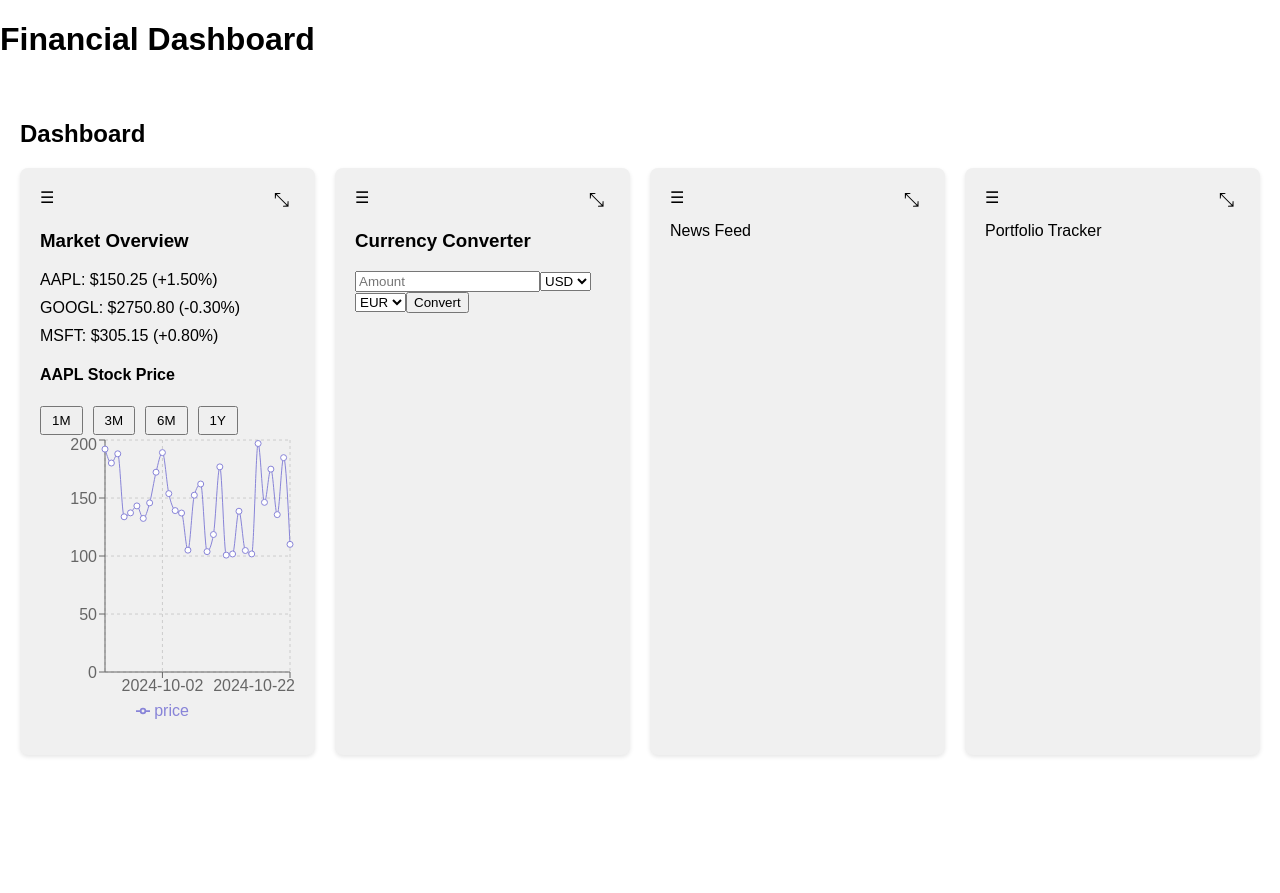
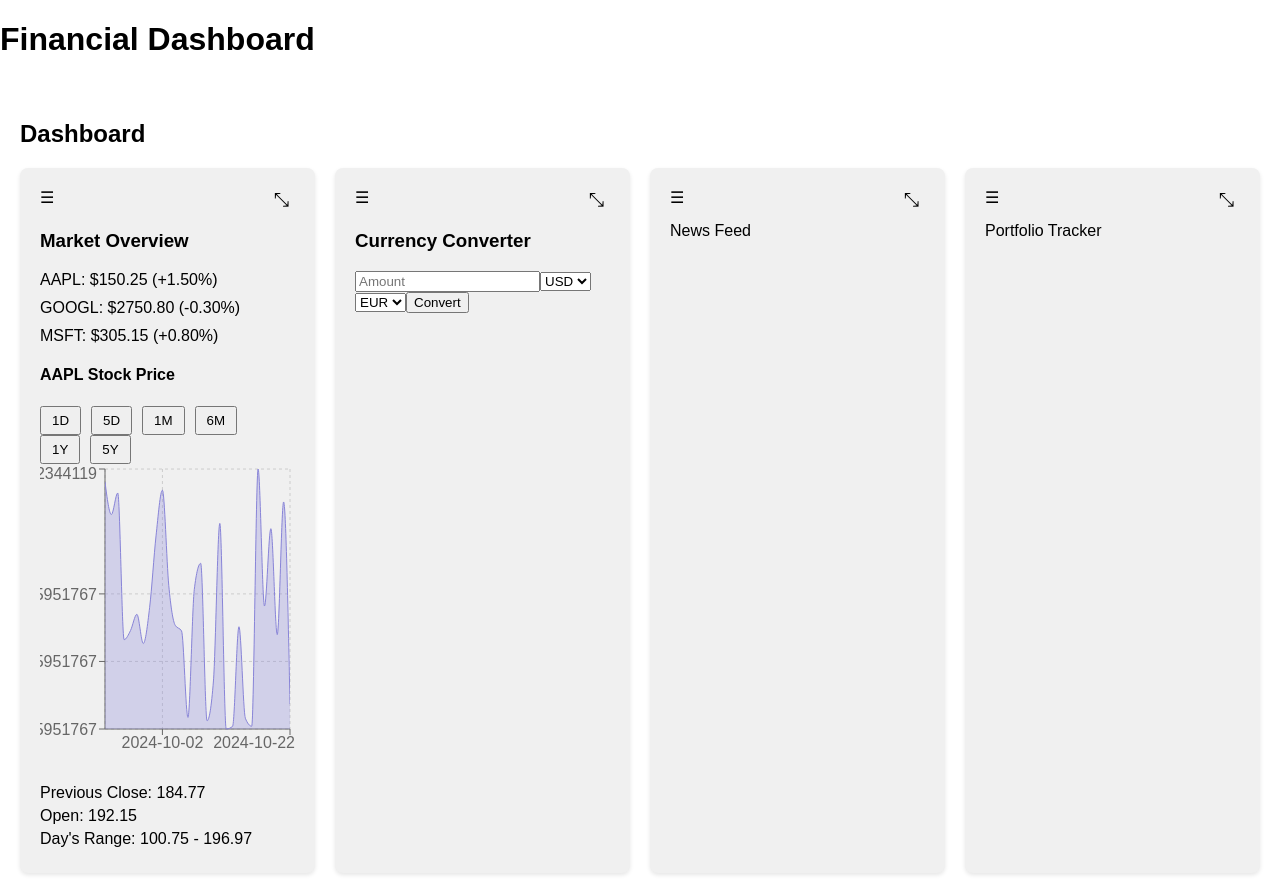
Before and after one commit to craiglawsonnn/financialDashboard, a Next.js app: page / in a window 1280 px wide. Before the commit the page ends 800 px from the top, so only its background shows below. Built offline with nearby package versions, Linux system fonts and the light colour scheme.

Commit message:
Changing style of graph

```diff
--- a/src/components/Dashboard.tsx
+++ b/src/components/Dashboard.tsx
@@ -38,7 +38,7 @@ const Dashboard: React.FC = () => {
             <div
               {...provided.droppableProps}
               ref={provided.innerRef}
-              className={`dashboard-grid ${fullscreenTile ? 'fullscreen' : ''}`}
+              className={`dashboard-grid ${fullscreenTile ? 'has-fullscreen' : ''}`}
             >
               {tiles.map((tile, index) => (
                 <Draggable key={tile.id} draggableId={tile.id} index={index}>
--- a/src/components/MarketOverview.tsx
+++ b/src/components/MarketOverview.tsx
@@ -1,5 +1,5 @@
 import React, { useEffect, useState } from 'react';
-import { LineChart, Line, XAxis, YAxis, CartesianGrid, Tooltip, Legend, ResponsiveContainer } from 'recharts';
+import { AreaChart, Area, XAxis, YAxis, CartesianGrid, Tooltip, ResponsiveContainer } from 'recharts';
 
 type FinancialData = {
   symbol: string;
@@ -77,22 +77,29 @@ const MarketOverview: React.FC = () => {
       {selectedStock && (
         <div>
           <h4>{selectedStock} Stock Price</h4>
-          <div>
+          <div className="time-range-buttons">
+            <button onClick={() => setTimeRange('1D')}>1D</button>
+            <button onClick={() => setTimeRange('5D')}>5D</button>
             <button onClick={() => setTimeRange('1M')}>1M</button>
-            <button onClick={() => setTimeRange('3M')}>3M</button>
             <button onClick={() => setTimeRange('6M')}>6M</button>
             <button onClick={() => setTimeRange('1Y')}>1Y</button>
+            <button onClick={() => setTimeRange('5Y')}>5Y</button>
           </div>
           <ResponsiveContainer width="100%" height={300}>
-            <LineChart data={stockData}>
+            <AreaChart data={stockData}>
               <CartesianGrid strokeDasharray="3 3" />
               <XAxis dataKey="date" />
-              <YAxis />
+              <YAxis domain={['dataMin', 'dataMax']} />
               <Tooltip />
-              <Legend />
-              <Line type="monotone" dataKey="price" stroke="#8884d8" />
-            </LineChart>
+              <Area type="monotone" dataKey="price" stroke="#8884d8" fill="#8884d8" fillOpacity={0.3} />
+            </AreaChart>
           </ResponsiveContainer>
+          <div className="stock-info">
+            <p>Previous Close: {stockData[stockData.length - 2]?.price.toFixed(2)}</p>
+            <p>Open: {stockData[0]?.price.toFixed(2)}</p>
+            <p>Day's Range: {Math.min(...stockData.map(d => d.price)).toFixed(2)} - {Math.max(...stockData.map(d => d.price)).toFixed(2)}</p>
+            {/* Add more stock information here */}
+          </div>
         </div>
       )}
     </div>
--- a/src/styles/globals.css
+++ b/src/styles/globals.css
@@ -15,7 +15,7 @@ body {
   gap: 20px;
 }
 
-.dashboard-grid.fullscreen {
+.dashboard-grid.has-fullscreen {
   display: block;
 }
 
@@ -25,14 +25,15 @@ body {
   border-radius: 8px;
   box-shadow: 0 2px 4px rgba(0,0,0,0.1);
   position: relative;
+  transition: all 0.3s ease;
 }
 
 .module.fullscreen {
   position: fixed;
-  top: 0;
-  left: 0;
-  right: 0;
-  bottom: 0;
+  top: 80px; /* Adjust based on your header height */
+  left: 20px;
+  right: 20px;
+  bottom: 20px;
   z-index: 1000;
   overflow: auto;
 }
@@ -54,6 +55,20 @@ body {
   font-size: 1.2em;
 }
 
+.time-range-buttons button {
+  margin-right: 5px;
+  padding: 5px 10px;
+  cursor: pointer;
+}
+
+.stock-info {
+  margin-top: 20px;
+}
+
+.stock-info p {
+  margin: 5px 0;
+}
+
 .market-overview ul {
   list-style-type: none;
   padding: 0;
```
